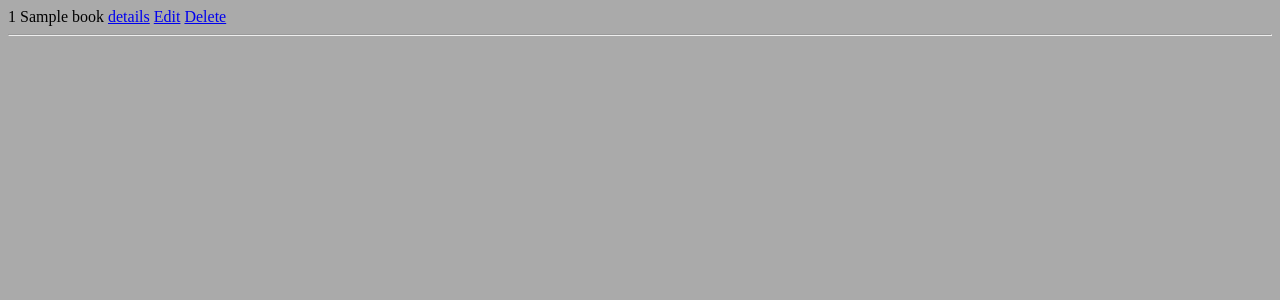
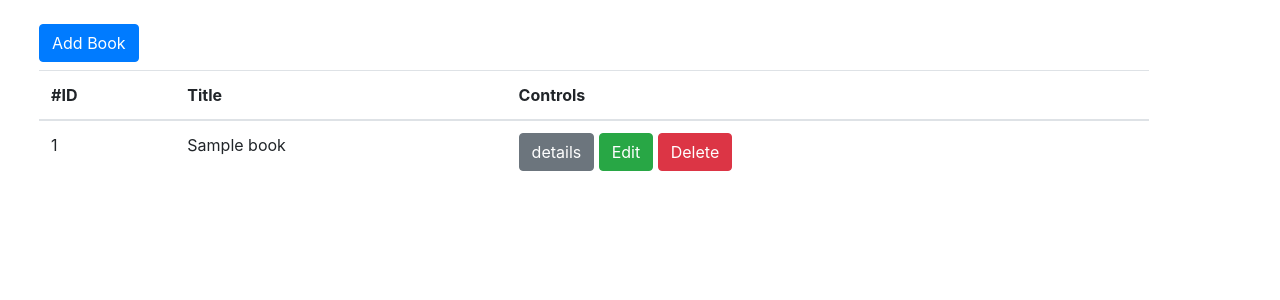
Before and after one commit to abdelrahmany0/django_lab, a Django app: page /book/ in a window 1280 px wide. Shown: the top 300 px of the page. Run offline with Django 3.2, Linux system fonts and the light colour scheme; tables that the repository leaves empty hold one stand-in row (values such as "Sample post").

Commit message:
adding styles

```diff
--- a/bookstore/book/templates/book/index.html
+++ b/bookstore/book/templates/book/index.html
@@ -5,12 +5,28 @@
 {% endblock %}
 
 {% block body %}
-        {% for book in books %}
-            {{ book.id }}
-            {{ book.title }}
-            <a href="{% url 'show' book.id %}">details</a>
-            <a href="{% url 'edit' book.id %}">Edit</a>
-            <a href="{% url 'delete' book.id %}">Delete</a>
-            <hr>
+<a class="btn btn-primary mb-2" href="{% url 'create' %}">Add Book</a>
+<table class="table table-hover">
+  <thead>
+    <tr>
+      <th scope="col">#ID</th>
+      <th scope="col">Title</th>
+      <th scope="col">Controls</th>
+    </tr>
+  </thead>
+  <tbody>
+          {% for book in books %}
+                <tr>
+                    <td>{{ book.id }}</td>
+                    <td>{{ book.title }}</td>
+                    <td>
+                        <a class="btn btn-secondary" href="{% url 'show' book.id %}">details</a>
+                        <a class="btn btn-success" href="{% url 'edit' book.id %}">Edit</a>
+                        <a class="btn btn-danger" href="{% url 'delete' book.id %}">Delete</a>
+                    </td>
+                </tr>
         {% endfor %}
+  </tbody>
+</table>
+
 {% endblock %}
--- a/bookstore/book/templates/layouts/main.html
+++ b/bookstore/book/templates/layouts/main.html
@@ -2,14 +2,21 @@
 <html lang="en">
 <head>
     <meta charset="UTF-8">
+    <link rel="stylesheet" href="https://cdn.jsdelivr.net/npm/bootstrap@4.6.0/dist/css/bootstrap.min.css" integrity="sha384-B0vP5xmATw1+K9KRQjQERJvTumQW0nPEzvF6L/Z6nronJ3oUOFUFpCjEUQouq2+l" crossorigin="anonymous">
     <title>{% block title %}{% endblock %}</title>
     <style>
-        body{
-            background-color: #AAA;
-        }
+<!--        body{-->
+<!--            background-color: #AAA;-->
+<!--        }-->
     </style>
 </head>
 <body>
-    {% block body %}{% endblock %}
+    <div class="container m-4">
+        {% block body %}{% endblock %}
+    </div>
+<scripts>
+    <script src="https://code.jquery.com/jquery-3.5.1.slim.min.js" integrity="sha384-DfXdz2htPH0lsSSs5nCTpuj/zy4C+OGpamoFVy38MVBnE+IbbVYUew+OrCXaRkfj" crossorigin="anonymous"></script>
+    <script src="https://cdn.jsdelivr.net/npm/bootstrap@4.6.0/dist/js/bootstrap.bundle.min.js" integrity="sha384-Piv4xVNRyMGpqkS2by6br4gNJ7DXjqk09RmUpJ8jgGtD7zP9yug3goQfGII0yAns" crossorigin="anonymous"></script>
+</scripts>
 </body>
 </html>
```
